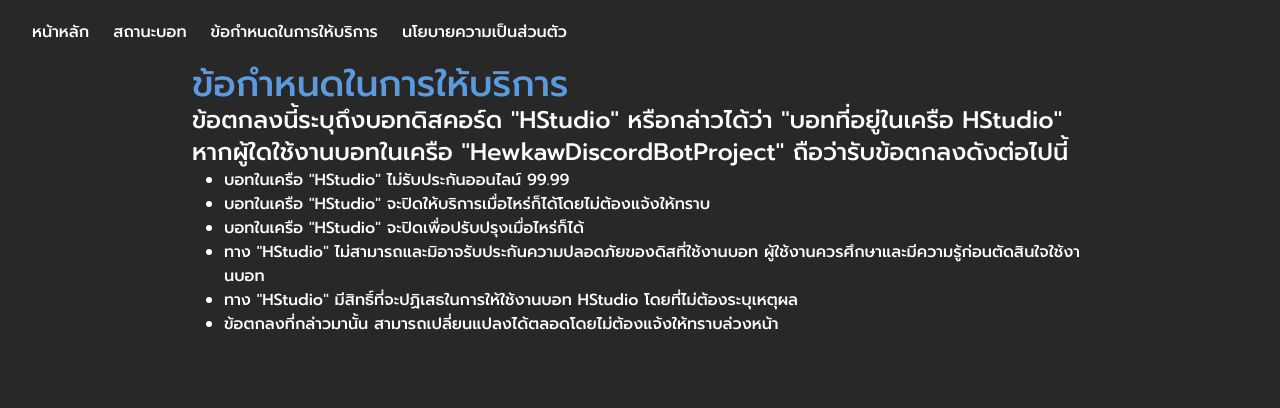
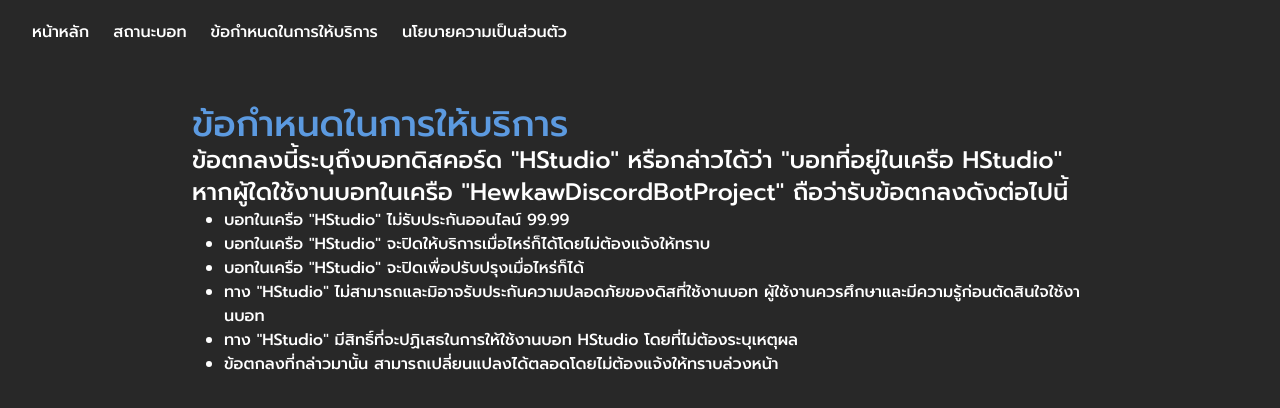
Before and after one commit to HStudioDiscordBot/Website, a Next.js app: page /terms-of-service in a window 1280 px wide. Shown: the top 408 px of the page. Built offline with nearby package versions, Linux system fonts and the light colour scheme.

Commit message:
margin tos and pp

```diff
--- a/src/app/privacy-policy/page.tsx
+++ b/src/app/privacy-policy/page.tsx
@@ -4,7 +4,7 @@
     return (
         <>
             <title>นโยบายข้อมูลส่วนตัว | HStudio</title>
-            <div className="w-[95vw] lg:w-[70vw] text-wrap">
+            <div className="w-[95vw] lg:w-[70vw] text-wrap mt-10">
                 <h1 className="text-2xl lg:text-4xl text-[#5c9ae0]">นโยบายข้อมูลส่วนตัว</h1>
                 <h3 className="text-xl lg:text-2xl">ข้อตกลงนี้ระบุถึงบอทดิสคอร์ด &quot;HStudio&quot; หรือกล่าวได้ว่า &quot;บอทที่อยู่ในเครือ HStudio&quot; หากผู้ใดใช้งานบอทในเครือ &quot;HStudio&quot; ถือว่ายอมรับการเก็บข้อมูลดังต่อไปนี้</h3>
                 <ul className="list-disc ml-8">
--- a/src/app/terms-of-service/page.tsx
+++ b/src/app/terms-of-service/page.tsx
@@ -4,7 +4,7 @@
     return (
         <>
             <title>ข้อกำหนดในการให้บริการ | HStudio</title>
-            <div className="w-[95vw] lg:w-[70vw] text-wrap">
+            <div className="w-[95vw] lg:w-[70vw] text-wrap mt-10">
                 <h1 className="text-2xl lg:text-4xl text-[#5c9ae0]">ข้อกำหนดในการให้บริการ</h1>
                 <h3 className="text-xl lg:text-2xl">ข้อตกลงนี้ระบุถึงบอทดิสคอร์ด &quot;HStudio&quot; หรือกล่าวได้ว่า &quot;บอทที่อยู่ในเครือ HStudio&quot; หากผู้ใดใช้งานบอทในเครือ &quot;HewkawDiscordBotProject&quot; ถือว่ารับข้อตกลงดังต่อไปนี้</h3>
                 <ul className="list-disc ml-8">
```
